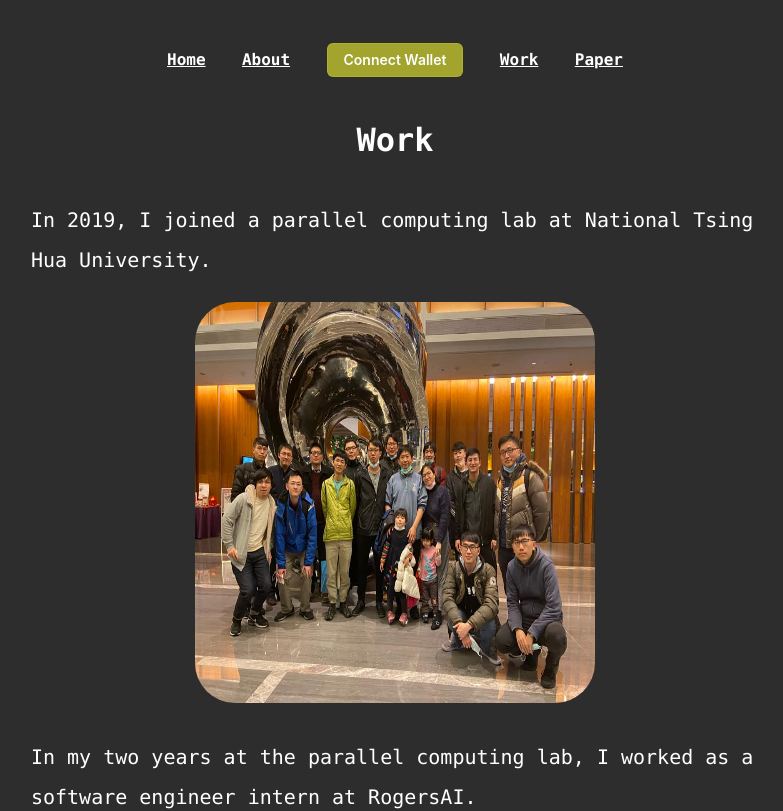
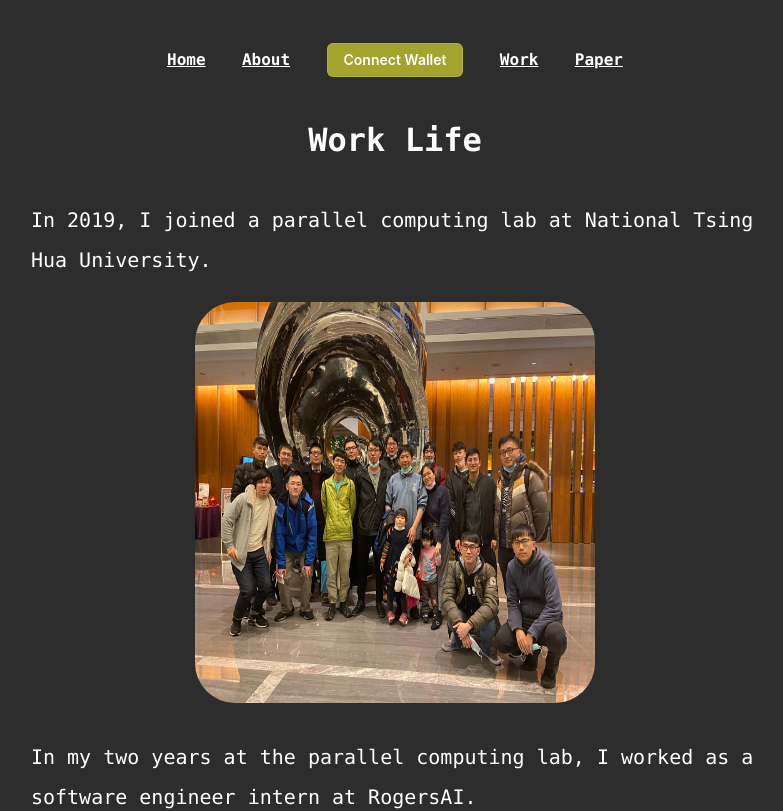
Before and after one commit to juroberttyb/juroberttyb.github.io, a React (Create React App) app: page /work in a window 1280 px wide. Shown: the top 811 px of the page, without its empty margins (245-1028 px from the left). Built offline with nearby package versions, Linux system fonts and the light colour scheme.

Commit message:
update: content

```diff
--- a/src/pages/work/Page.js
+++ b/src/pages/work/Page.js
@@ -33,7 +33,7 @@ const work = {
     ),
     header: (
         <>
-            Work
+            Work Life
         </>
     ),
     // img: ethImg,
```
